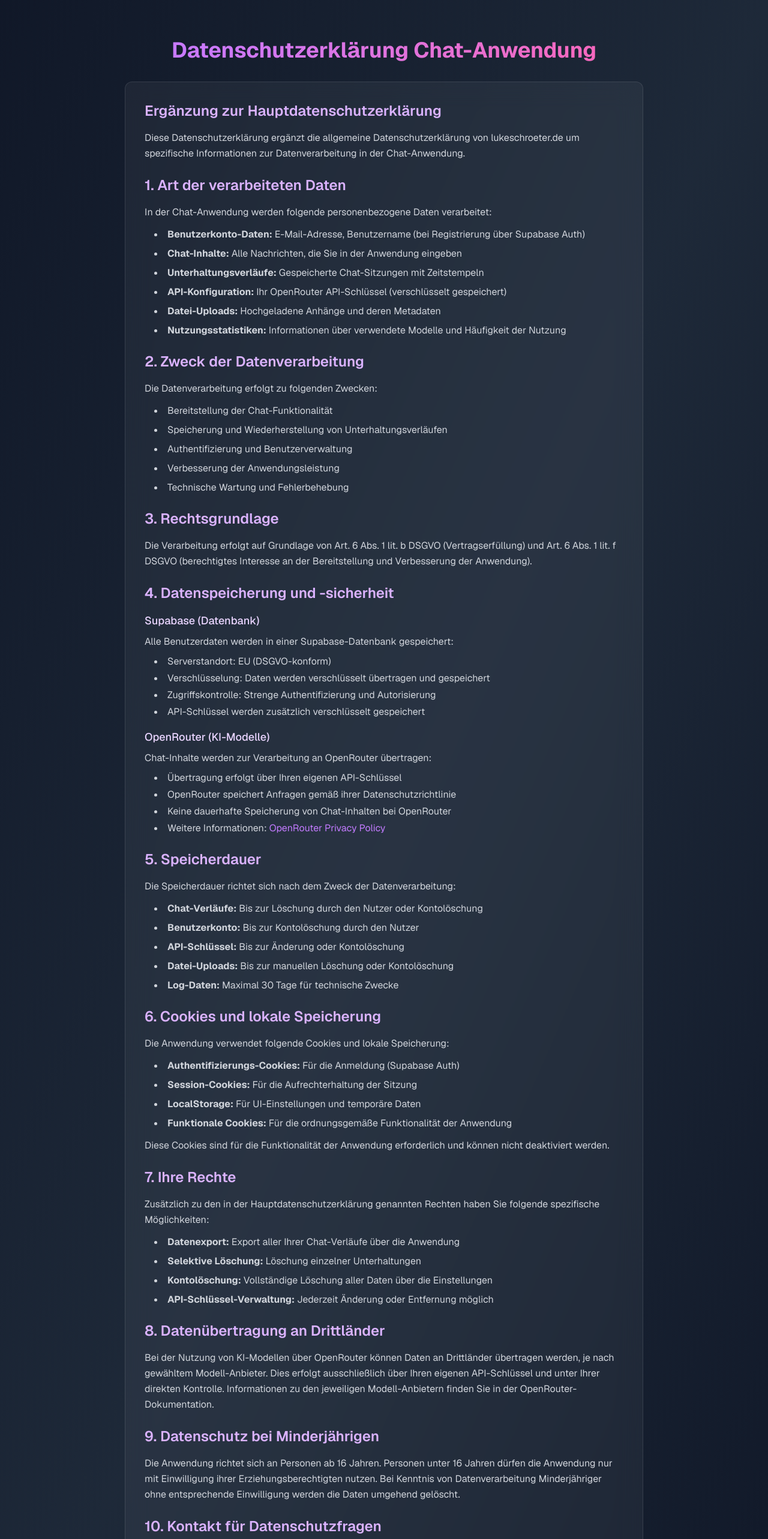
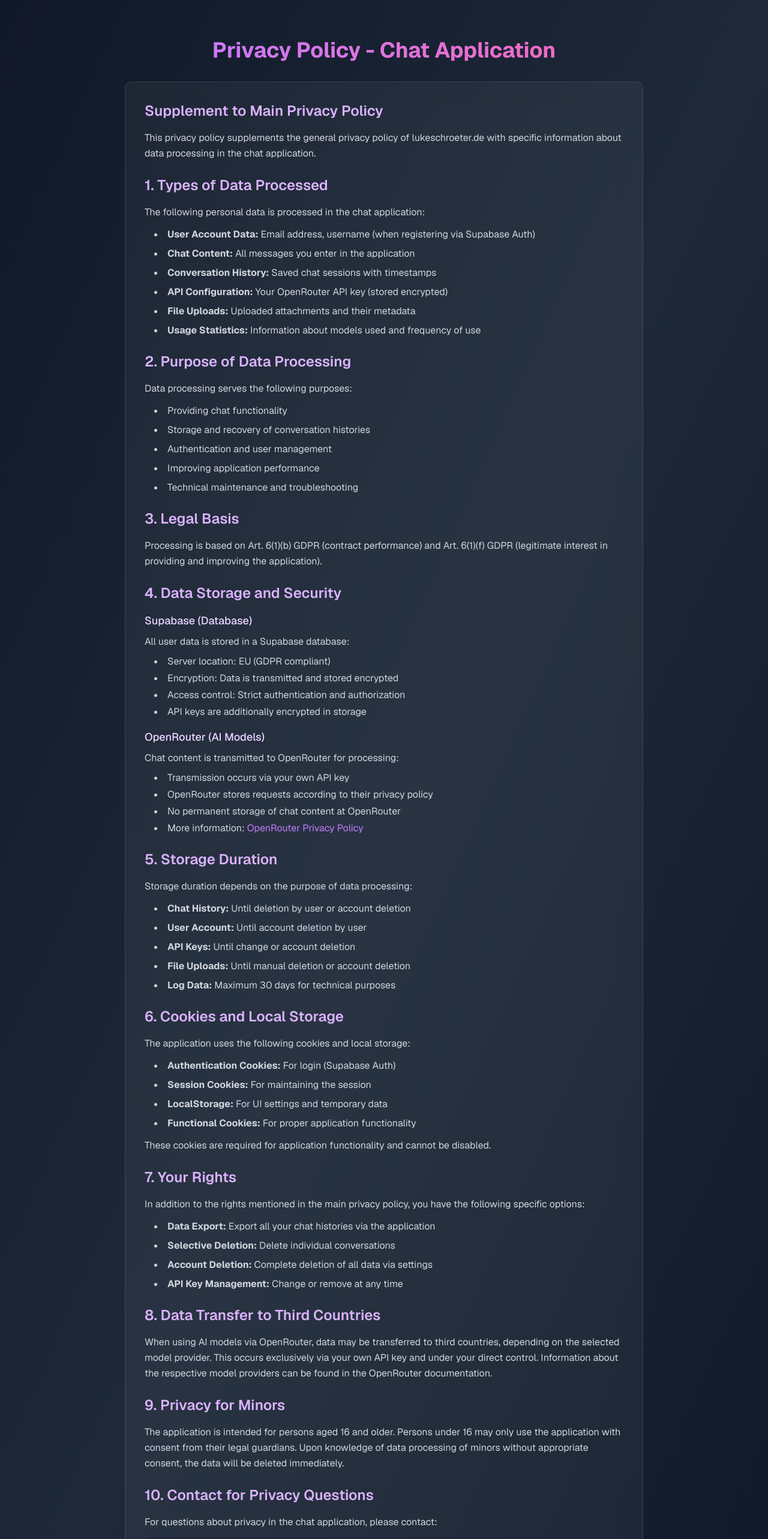
Before and after one commit to LanayruLakeDev/auberonchat, a Next.js app: page /datenschutz-chat in a window 1280 px wide. Shown: the top 2566 px of the page at 60% size. Built offline with nearby package versions, Linux system fonts and the light colour scheme.

Commit message:
fix: update application name and translations from German to English across various files

```diff
--- a/package.json
+++ b/package.json
@@ -1,5 +1,5 @@
 {
-  "name": "convex-chat",
+  "name": "auberon-chat",
   "version": "1.2.1",
   "private": true,
   "scripts": {
--- a/src/app/datenschutz-chat/page.tsx
+++ b/src/app/datenschutz-chat/page.tsx
@@ -1,170 +1,170 @@
-export default function DatenschutzChat() {
+export default function PrivacyPolicy() {
   return (
     <div className="min-h-screen bg-gradient-to-br from-gray-900 via-gray-800 to-gray-900 text-white">
       <div className="container mx-auto px-4 py-16 max-w-4xl">
         <h1 className="text-4xl font-bold mb-8 text-center bg-gradient-to-r from-purple-400 to-pink-400 bg-clip-text text-transparent">
-          Datenschutzerklärung Chat-Anwendung
+          Privacy Policy - Chat Application
         </h1>
 
         <div className="glass rounded-xl p-8 space-y-6">
           <section>
-            <h2 className="text-2xl font-semibold mb-4 text-purple-300">Ergänzung zur Hauptdatenschutzerklärung</h2>
+            <h2 className="text-2xl font-semibold mb-4 text-purple-300">Supplement to Main Privacy Policy</h2>
             <p className="text-gray-300 leading-relaxed">
-              Diese Datenschutzerklärung ergänzt die allgemeine Datenschutzerklärung von lukeschroeter.de
-              um spezifische Informationen zur Datenverarbeitung in der Chat-Anwendung.
+              This privacy policy supplements the general privacy policy of lukeschroeter.de
+              with specific information about data processing in the chat application.
             </p>
           </section>
 
           <section>
-            <h2 className="text-2xl font-semibold mb-4 text-purple-300">1. Art der verarbeiteten Daten</h2>
+            <h2 className="text-2xl font-semibold mb-4 text-purple-300">1. Types of Data Processed</h2>
             <p className="text-gray-300 leading-relaxed mb-3">
-              In der Chat-Anwendung werden folgende personenbezogene Daten verarbeitet:
+              The following personal data is processed in the chat application:
             </p>
             <ul className="list-disc list-inside text-gray-300 space-y-2 ml-4">
-              <li><strong>Benutzerkonto-Daten:</strong> E-Mail-Adresse, Benutzername (bei Registrierung über Supabase Auth)</li>
-              <li><strong>Chat-Inhalte:</strong> Alle Nachrichten, die Sie in der Anwendung eingeben</li>
-              <li><strong>Unterhaltungsverläufe:</strong> Gespeicherte Chat-Sitzungen mit Zeitstempeln</li>
-              <li><strong>API-Konfiguration:</strong> Ihr OpenRouter API-Schlüssel (verschlüsselt gespeichert)</li>
-              <li><strong>Datei-Uploads:</strong> Hochgeladene Anhänge und deren Metadaten</li>
-              <li><strong>Nutzungsstatistiken:</strong> Informationen über verwendete Modelle und Häufigkeit der Nutzung</li>
+              <li><strong>User Account Data:</strong> Email address, username (when registering via Supabase Auth)</li>
+              <li><strong>Chat Content:</strong> All messages you enter in the application</li>
+              <li><strong>Conversation History:</strong> Saved chat sessions with timestamps</li>
+              <li><strong>API Configuration:</strong> Your OpenRouter API key (stored encrypted)</li>
+              <li><strong>File Uploads:</strong> Uploaded attachments and their metadata</li>
+              <li><strong>Usage Statistics:</strong> Information about models used and frequency of use</li>
             </ul>
           </section>
 
           <section>
-            <h2 className="text-2xl font-semibold mb-4 text-purple-300">2. Zweck der Datenverarbeitung</h2>
+            <h2 className="text-2xl font-semibold mb-4 text-purple-300">2. Purpose of Data Processing</h2>
             <p className="text-gray-300 leading-relaxed mb-3">
-              Die Datenverarbeitung erfolgt zu folgenden Zwecken:
+              Data processing serves the following purposes:
             </p>
             <ul className="list-disc list-inside text-gray-300 space-y-2 ml-4">
-              <li>Bereitstellung der Chat-Funktionalität</li>
-              <li>Speicherung und Wiederherstellung von Unterhaltungsverläufen</li>
-              <li>Authentifizierung und Benutzerverwaltung</li>
-              <li>Verbesserung der Anwendungsleistung</li>
-              <li>Technische Wartung und Fehlerbehebung</li>
+              <li>Providing chat functionality</li>
+              <li>Storage and recovery of conversation histories</li>
+              <li>Authentication and user management</li>
+              <li>Improving application performance</li>
+              <li>Technical maintenance and troubleshooting</li>
             </ul>
           </section>
 
           <section>
-            <h2 className="text-2xl font-semibold mb-4 text-purple-300">3. Rechtsgrundlage</h2>
+            <h2 className="text-2xl font-semibold mb-4 text-purple-300">3. Legal Basis</h2>
             <p className="text-gray-300 leading-relaxed">
-              Die Verarbeitung erfolgt auf Grundlage von Art. 6 Abs. 1 lit. b DSGVO (Vertragserfüllung)
-              und Art. 6 Abs. 1 lit. f DSGVO (berechtigtes Interesse an der Bereitstellung und Verbesserung
-              der Anwendung).
+              Processing is based on Art. 6(1)(b) GDPR (contract performance)
+              and Art. 6(1)(f) GDPR (legitimate interest in providing and improving
+              the application).
             </p>
           </section>
 
           <section>
-            <h2 className="text-2xl font-semibold mb-4 text-purple-300">4. Datenspeicherung und -sicherheit</h2>
+            <h2 className="text-2xl font-semibold mb-4 text-purple-300">4. Data Storage and Security</h2>
             <div className="space-y-4">
               <div>
-                <h3 className="text-lg font-medium text-purple-200 mb-2">Supabase (Datenbank)</h3>
+                <h3 className="text-lg font-medium text-purple-200 mb-2">Supabase (Database)</h3>
                 <p className="text-gray-300 leading-relaxed mb-2">
-                  Alle Benutzerdaten werden in einer Supabase-Datenbank gespeichert:
+                  All user data is stored in a Supabase database:
                 </p>
                 <ul className="list-disc list-inside text-gray-300 space-y-1 ml-4">
-                  <li>Serverstandort: EU (DSGVO-konform)</li>
-                  <li>Verschlüsselung: Daten werden verschlüsselt übertragen und gespeichert</li>
-                  <li>Zugriffskontrolle: Strenge Authentifizierung und Autorisierung</li>
-                  <li>API-Schlüssel werden zusätzlich verschlüsselt gespeichert</li>
+                  <li>Server location: EU (GDPR compliant)</li>
+                  <li>Encryption: Data is transmitted and stored encrypted</li>
+                  <li>Access control: Strict authentication and authorization</li>
+                  <li>API keys are additionally encrypted in storage</li>
                 </ul>
               </div>
 
               <div>
-                <h3 className="text-lg font-medium text-purple-200 mb-2">OpenRouter (KI-Modelle)</h3>
+                <h3 className="text-lg font-medium text-purple-200 mb-2">OpenRouter (AI Models)</h3>
                 <p className="text-gray-300 leading-relaxed mb-2">
-                  Chat-Inhalte werden zur Verarbeitung an OpenRouter übertragen:
+                  Chat content is transmitted to OpenRouter for processing:
                 </p>
                 <ul className="list-disc list-inside text-gray-300 space-y-1 ml-4">
-                  <li>Übertragung erfolgt über Ihren eigenen API-Schlüssel</li>
-                  <li>OpenRouter speichert Anfragen gemäß ihrer Datenschutzrichtlinie</li>
-                  <li>Keine dauerhafte Speicherung von Chat-Inhalten bei OpenRouter</li>
-                  <li>Weitere Informationen: <a href="https://openrouter.ai/privacy" className="text-purple-400 hover:text-purple-300">OpenRouter Privacy Policy</a></li>
+                  <li>Transmission occurs via your own API key</li>
+                  <li>OpenRouter stores requests according to their privacy policy</li>
+                  <li>No permanent storage of chat content at OpenRouter</li>
+                  <li>More information: <a href="https://openrouter.ai/privacy" className="text-purple-400 hover:text-purple-300">OpenRouter Privacy Policy</a></li>
                 </ul>
               </div>
             </div>
           </section>
 
           <section>
-            <h2 className="text-2xl font-semibold mb-4 text-purple-300">5. Speicherdauer</h2>
+            <h2 className="text-2xl font-semibold mb-4 text-purple-300">5. Storage Duration</h2>
             <p className="text-gray-300 leading-relaxed mb-3">
-              Die Speicherdauer richtet sich nach dem Zweck der Datenverarbeitung:
+              Storage duration depends on the purpose of data processing:
             </p>
             <ul className="list-disc list-inside text-gray-300 space-y-2 ml-4">
-              <li><strong>Chat-Verläufe:</strong> Bis zur Löschung durch den Nutzer oder Kontolöschung</li>
-              <li><strong>Benutzerkonto:</strong> Bis zur Kontolöschung durch den Nutzer</li>
-              <li><strong>API-Schlüssel:</strong> Bis zur Änderung oder Kontolöschung</li>
-              <li><strong>Datei-Uploads:</strong> Bis zur manuellen Löschung oder Kontolöschung</li>
-              <li><strong>Log-Daten:</strong> Maximal 30 Tage für technische Zwecke</li>
+              <li><strong>Chat History:</strong> Until deletion by user or account deletion</li>
+              <li><strong>User Account:</strong> Until account deletion by user</li>
+              <li><strong>API Keys:</strong> Until change or account deletion</li>
+              <li><strong>File Uploads:</strong> Until manual deletion or account deletion</li>
+              <li><strong>Log Data:</strong> Maximum 30 days for technical purposes</li>
             </ul>
           </section>
 
           <section>
-            <h2 className="text-2xl font-semibold mb-4 text-purple-300">6. Cookies und lokale Speicherung</h2>
+            <h2 className="text-2xl font-semibold mb-4 text-purple-300">6. Cookies and Local Storage</h2>
             <p className="text-gray-300 leading-relaxed mb-3">
-              Die Anwendung verwendet folgende Cookies und lokale Speicherung:
+              The application uses the following cookies and local storage:
             </p>
             <ul className="list-disc list-inside text-gray-300 space-y-2 ml-4">
-              <li><strong>Authentifizierungs-Cookies:</strong> Für die Anmeldung (Supabase Auth)</li>
-              <li><strong>Session-Cookies:</strong> Für die Aufrechterhaltung der Sitzung</li>
-              <li><strong>LocalStorage:</strong> Für UI-Einstellungen und temporäre Daten</li>
-              <li><strong>Funktionale Cookies:</strong> Für die ordnungsgemäße Funktionalität der Anwendung</li>
+              <li><strong>Authentication Cookies:</strong> For login (Supabase Auth)</li>
+              <li><strong>Session Cookies:</strong> For maintaining the session</li>
+              <li><strong>LocalStorage:</strong> For UI settings and temporary data</li>
+              <li><strong>Functional Cookies:</strong> For proper application functionality</li>
             </ul>
             <p className="text-gray-300 leading-relaxed mt-3">
-              Diese Cookies sind für die Funktionalität der Anwendung erforderlich und können nicht deaktiviert werden.
+              These cookies are required for application functionality and cannot be disabled.
             </p>
           </section>
 
           <section>
-            <h2 className="text-2xl font-semibold mb-4 text-purple-300">7. Ihre Rechte</h2>
+            <h2 className="text-2xl font-semibold mb-4 text-purple-300">7. Your Rights</h2>
             <p className="text-gray-300 leading-relaxed mb-3">
-              Zusätzlich zu den in der Hauptdatenschutzerklärung genannten Rechten haben Sie folgende
-              spezifische Möglichkeiten:
+              In addition to the rights mentioned in the main privacy policy, you have the following
+              specific options:
             </p>
             <ul className="list-disc list-inside text-gray-300 space-y-2 ml-4">
-              <li><strong>Datenexport:</strong> Export aller Ihrer Chat-Verläufe über die Anwendung</li>
-              <li><strong>Selektive Löschung:</strong> Löschung einzelner Unterhaltungen</li>
-              <li><strong>Kontolöschung:</strong> Vollständige Löschung aller Daten über die Einstellungen</li>
-              <li><strong>API-Schlüssel-Verwaltung:</strong> Jederzeit Änderung oder Entfernung möglich</li>
+              <li><strong>Data Export:</strong> Export all your chat histories via the application</li>
+              <li><strong>Selective Deletion:</strong> Delete individual conversations</li>
+              <li><strong>Account Deletion:</strong> Complete deletion of all data via settings</li>
+              <li><strong>API Key Management:</strong> Change or remove at any time</li>
             </ul>
           </section>
 
           <section>
-            <h2 className="text-2xl font-semibold mb-4 text-purple-300">8. Datenübertragung an Drittländer</h2>
+            <h2 className="text-2xl font-semibold mb-4 text-purple-300">8. Data Transfer to Third Countries</h2>
             <p className="text-gray-300 leading-relaxed">
-              Bei der Nutzung von KI-Modellen über OpenRouter können Daten an Drittländer übertragen werden,
-              je nach gewähltem Modell-Anbieter. Dies erfolgt ausschließlich über Ihren eigenen API-Schlüssel
-              und unter Ihrer direkten Kontrolle. Informationen zu den jeweiligen Modell-Anbietern finden Sie
-              in der OpenRouter-Dokumentation.
+              When using AI models via OpenRouter, data may be transferred to third countries,
+              depending on the selected model provider. This occurs exclusively via your own API key
+              and under your direct control. Information about the respective model providers can be found
+              in the OpenRouter documentation.
             </p>
           </section>
 
           <section>
-            <h2 className="text-2xl font-semibold mb-4 text-purple-300">9. Datenschutz bei Minderjährigen</h2>
+            <h2 className="text-2xl font-semibold mb-4 text-purple-300">9. Privacy for Minors</h2>
             <p className="text-gray-300 leading-relaxed">
-              Die Anwendung richtet sich an Personen ab 16 Jahren. Personen unter 16 Jahren dürfen die
-              Anwendung nur mit Einwilligung ihrer Erziehungsberechtigten nutzen. Bei Kenntnis von
-              Datenverarbeitung Minderjähriger ohne entsprechende Einwilligung werden die Daten umgehend gelöscht.
+              The application is intended for persons aged 16 and older. Persons under 16 may only use the
+              application with consent from their legal guardians. Upon knowledge of data processing of minors
+              without appropriate consent, the data will be deleted immediately.
             </p>
           </section>
 
           <section>
-            <h2 className="text-2xl font-semibold mb-4 text-purple-300">10. Kontakt für Datenschutzfragen</h2>
+            <h2 className="text-2xl font-semibold mb-4 text-purple-300">10. Contact for Privacy Questions</h2>
             <p className="text-gray-300 leading-relaxed">
-              Für Fragen zum Datenschutz in der Chat-Anwendung wenden Sie sich bitte an:
+              For questions about privacy in the chat application, please contact:
             </p>
             <div className="mt-3 p-4 bg-gray-800 rounded-lg">
               <p className="text-gray-300">
                 <strong>Luke Schröter</strong><br />
-                E-Mail: lukeschroeter05@gmail.com<br />
-                Betreff: "Datenschutz Chat-Anwendung"
+                Email: lukeschroeter05@gmail.com<br />
+                Subject: "Chat Application Privacy"
               </p>
             </div>
           </section>
 
           <div className="mt-8 pt-6 border-t border-gray-600">
             <p className="text-sm text-gray-400">
-              Stand: Juni 2025<br />
-              Diese Datenschutzerklärung ergänzt die allgemeine Datenschutzerklärung von lukeschroeter.de
+              Last updated: June 2025<br />
+              This privacy policy supplements the general privacy policy of lukeschroeter.de
             </p>
           </div>
         </div>
```
Also changed, not shown: src/app/haftungsausschluss/page.tsx (+59 -59 lines), src/app/nutzungsbedingungen/page.tsx (+55 -56 lines).
